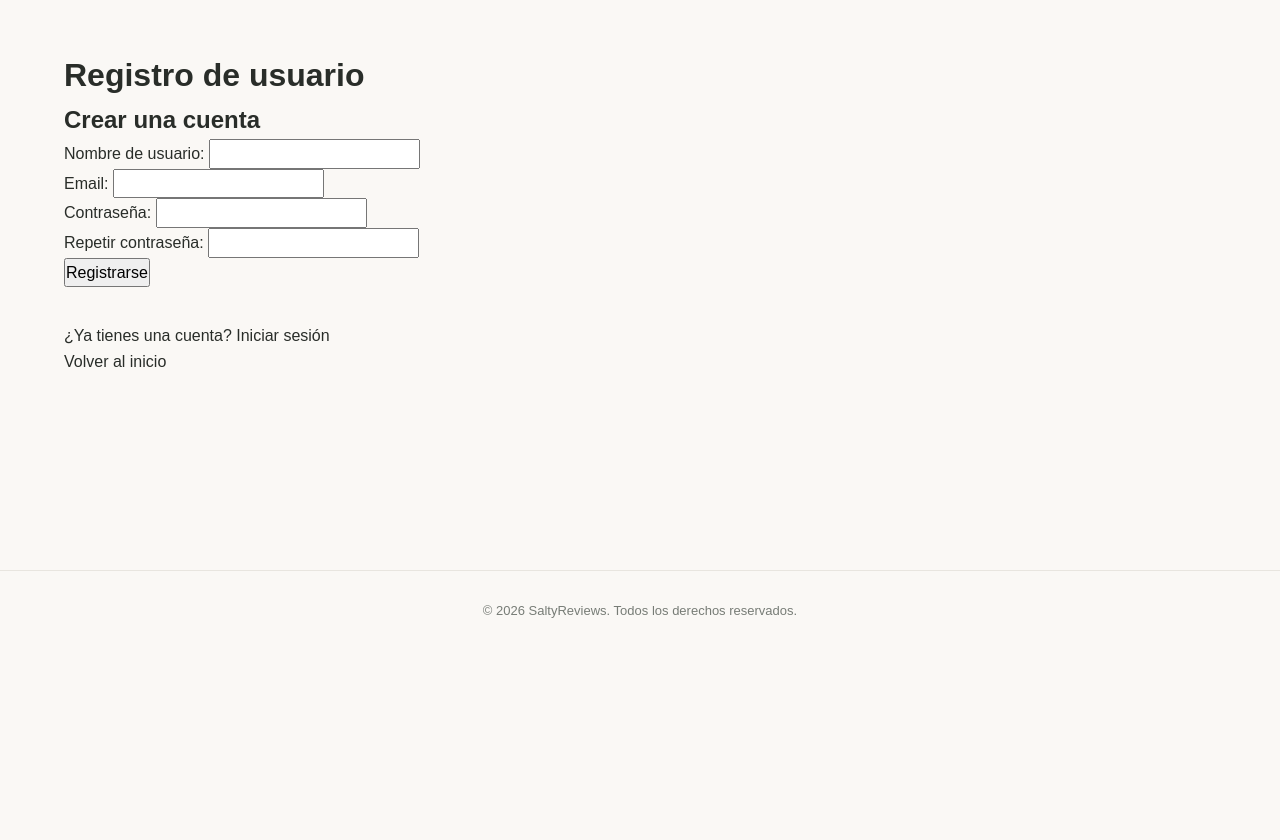
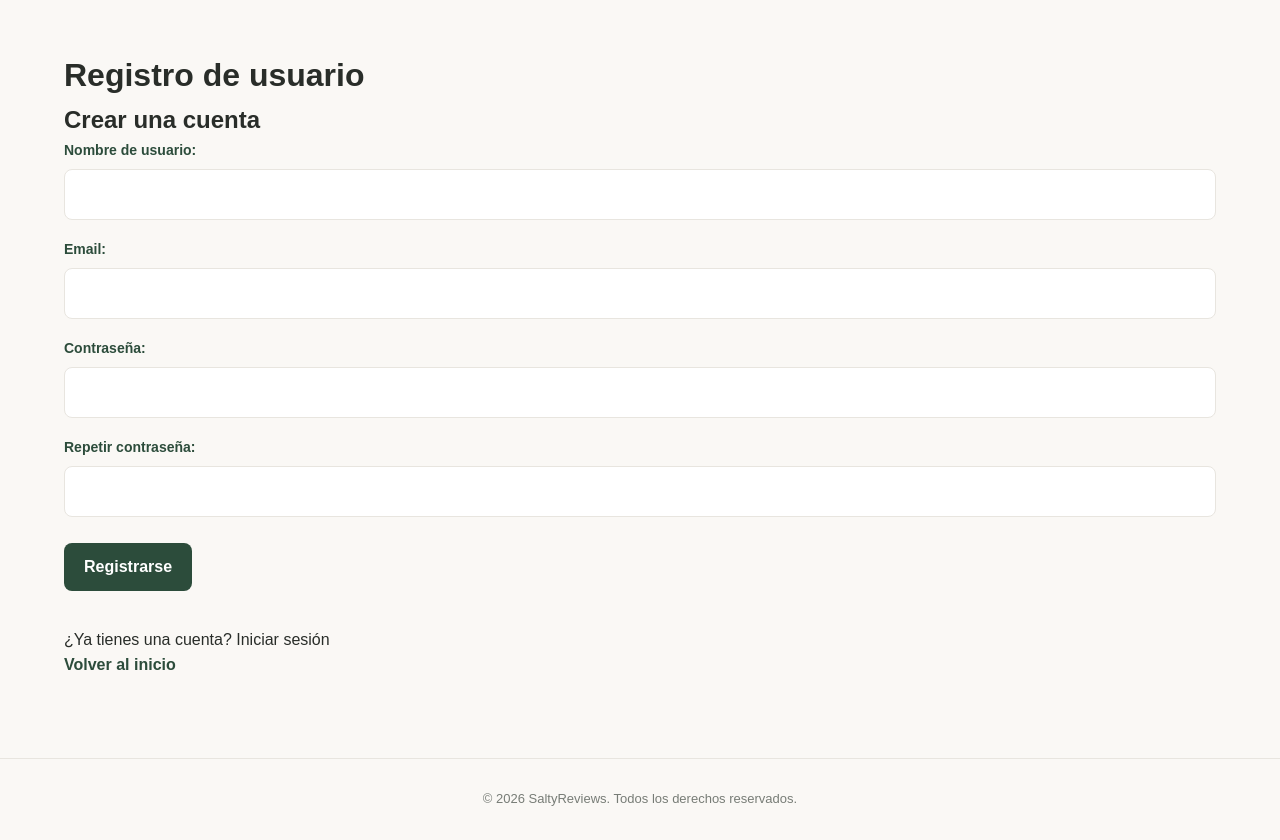
Before and after one commit to EstherUc/SaltyReviews, a Node server app: page /auth/register in a window 1280 px wide. Shown: the part 82-922 px from the top of the page. Before the commit the page ends 700 px from the top, so only its background shows below. Run offline with Node 20, Linux system fonts and the light colour scheme; some libraries are stand-ins or nearby versions.

Commit message:
estilos de formularios y botones

```diff
--- a/public/css/style.css
+++ b/public/css/style.css
@@ -151,3 +151,87 @@ main section {
     color: var(--color-text-light);
     font-size: 13px;
 }
+
+
+/* ========================================
+   3. BOTONES
+======================================== */
+
+button,
+.btn {
+    border: none;
+    border-radius: var(--border-radius-small);
+    padding: 11px 20px;
+    font-weight: 600;
+    transition: all 0.2s ease;
+}
+
+button[type="submit"],
+.btn-primary {
+    background-color: var(--color-green);
+    color: var(--color-white);
+}
+
+button[type="submit"]:hover,
+.btn-primary:hover {
+    background-color: #203B2D;
+}
+
+form button {
+    margin-top: 10px;
+}
+
+/* Enlaces con apariencia de botón */
+
+main > a {
+    color: var(--color-green);
+    font-weight: 600;
+}
+
+/* ========================================
+   4. FORMULARIOS
+======================================== */
+
+form {
+    width: 100%;
+}
+
+form div {
+    margin-bottom: 18px;
+}
+
+label {
+    display: block;
+    margin-bottom: 7px;
+    font-size: 14px;
+    font-weight: 600;
+    color: var(--color-green);
+}
+
+input,
+textarea,
+select {
+    width: 100%;
+    padding: 12px 14px;
+    border: 1px solid var(--color-border);
+    border-radius: var(--border-radius-small);
+    background-color: var(--color-white);
+    color: var(--color-text);
+    outline: none;
+    transition: border-color 0.2s ease;
+}
+
+input:focus,
+textarea:focus,
+select:focus {
+    border-color: var(--color-green);
+}
+
+textarea {
+    min-height: 130px;
+    resize: vertical;
+}
+
+form button {
+    margin-top: 8px;
+}
```
